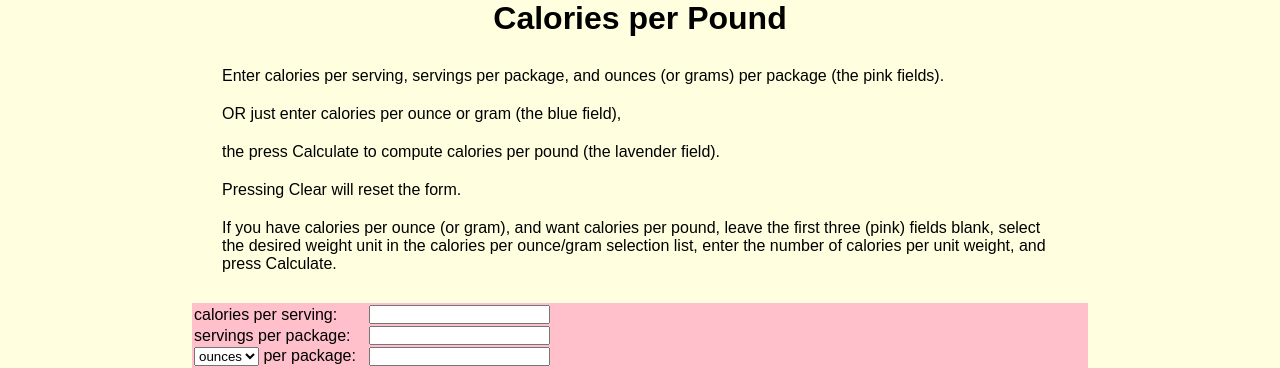
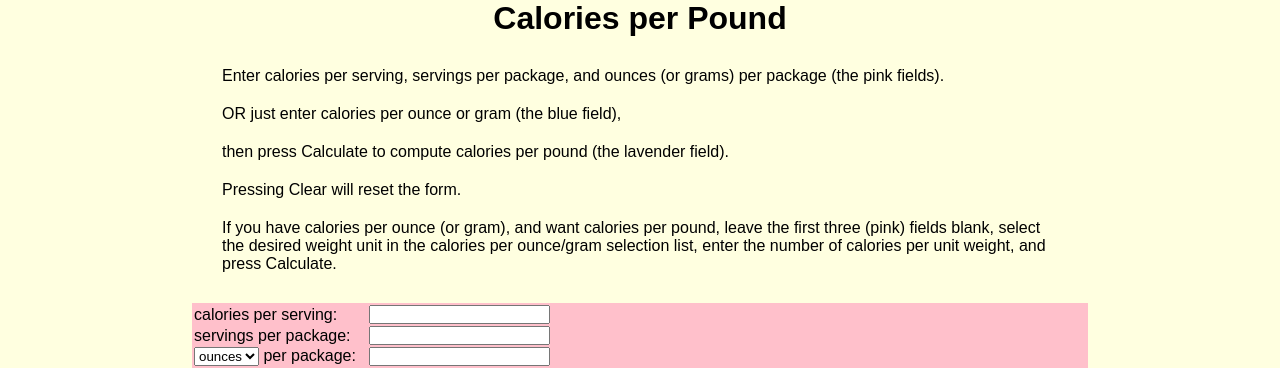
Before and after one commit to tbarron/tbarron.github.io, a Jekyll site: the page prj/cpp/cpp.html, which Jekyll copies as it is, in a window 1280 px wide. Shown: the top 368 px of the page. Built offline with Jekyll 4.4.1, drawn with Linux system fonts in a browser that asks for light colours.

Commit message:
Correct typos

```diff
--- a/prj/cpp/cpp.html
+++ b/prj/cpp/cpp.html
@@ -21,7 +21,7 @@
 
           <li>OR just enter calories per ounce or gram (the blue field),
 
-          <li>the press Calculate to compute calories per pound (the lavender
+          <li>then press Calculate to compute calories per pound (the lavender
             field).
 
           <li>Pressing Clear will reset the form.
--- a/prj/cpp/cpp.js
+++ b/prj/cpp/cpp.js
@@ -60,7 +60,7 @@ function wgt_calculation(cpw, cp_unit, cpp_id) {
 }
 
 function click_clear() {
-    clear_elements(["#cps", "#spp", "#wpp", "#cpw", "#cpp"]);
+    clear_elements(["cps", "spp", "wpp", "cpw", "cpp"]);
 }
 
 function click_calculate() {
```
